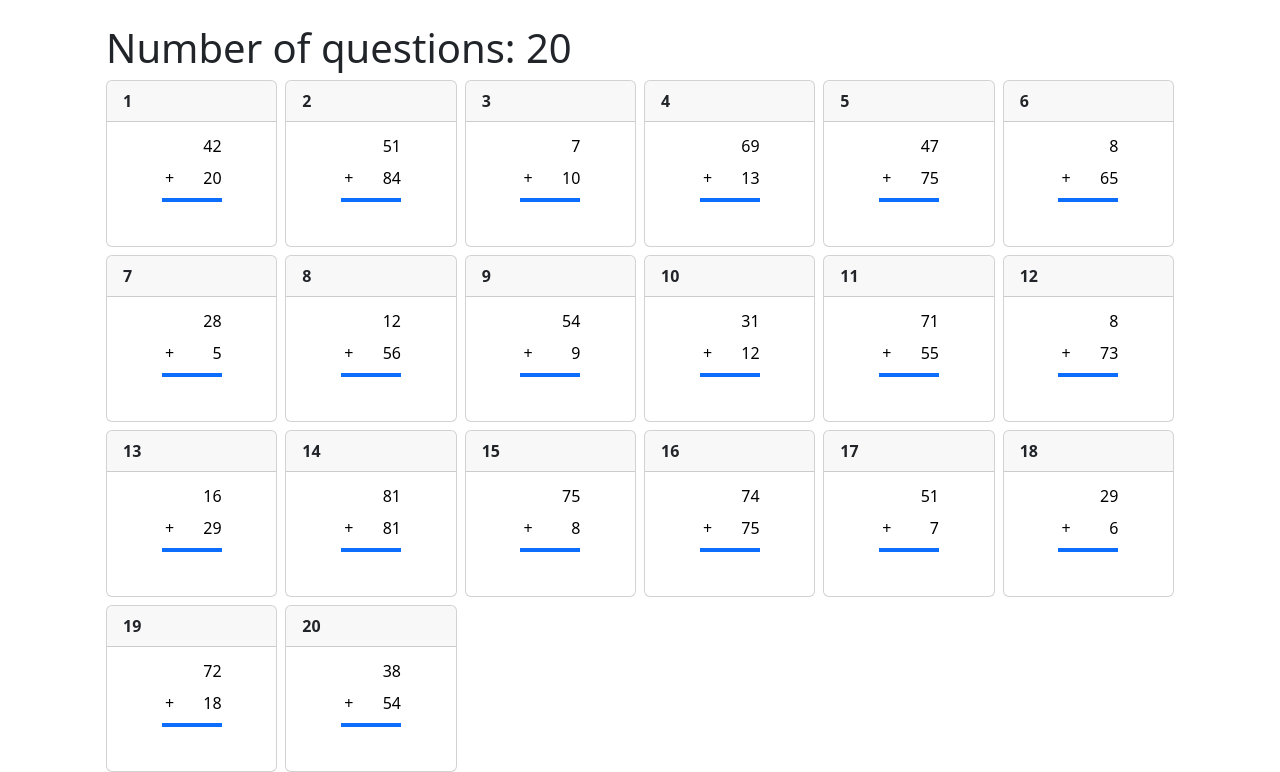
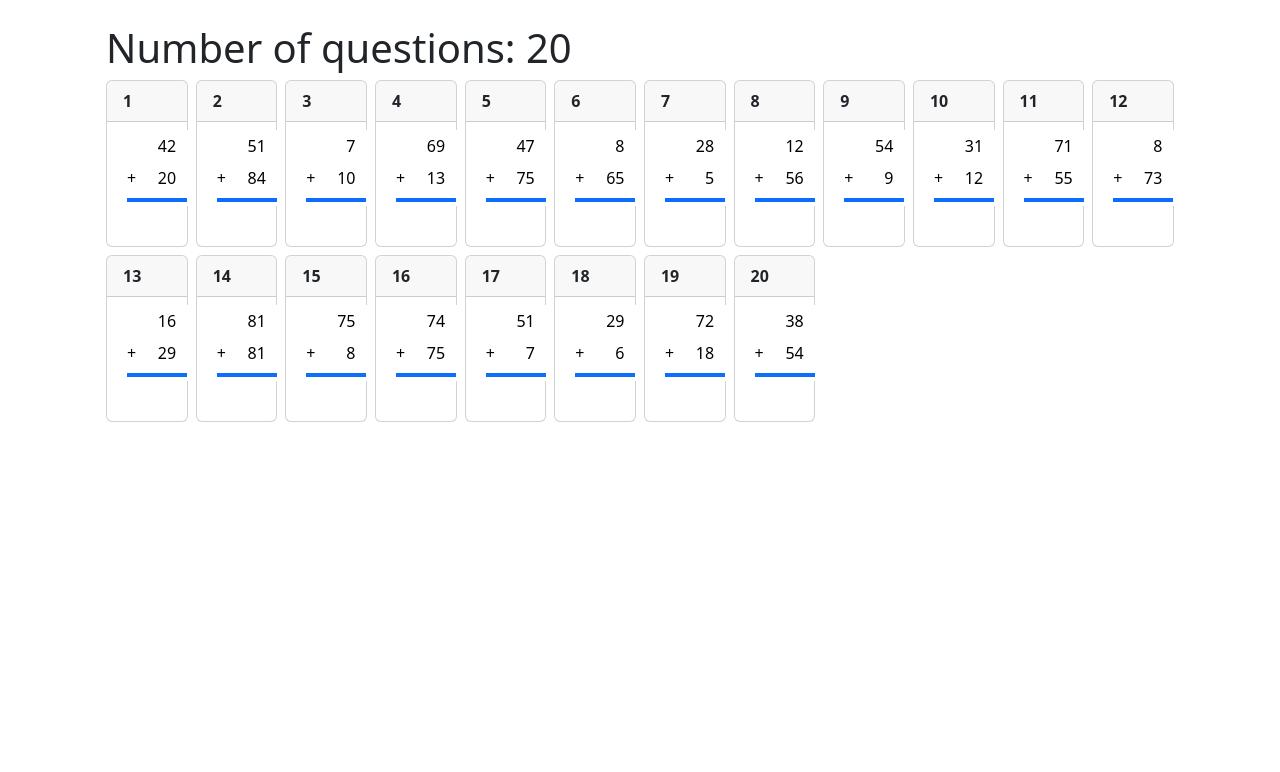
Before and after one commit to hiimdonald/mathy, a Flask app: page /addition in a window 1280 px wide. Shown: the part 73-845 px from the top of the page. After the commit the page ends 495 px from the top, so only its background shows below. Run offline with Flask 2, Linux system fonts and the light colour scheme.

Commit message:
updated tables to better format output of problems

```diff
--- a/templates/problems.html
+++ b/templates/problems.html
@@ -1,15 +1,15 @@
 {% extends 'base.html' %}
 
 {% block content %}
-<div class="container">
+<div class="container pb-5">
     <div>
         <h1> Number of questions: {{ problems | length }} </h1>
     </div>
 
     {% if request.path == url_for('addition') or request.path == url_for('multiplication') %}
-        <div class="row row-cols-6 row-cols-md-6 row-cols-lg-6 g-2">
+        <div class="row g-2">
             {% for i, problem in enumerate(problems) %}
-                <div class="col">
+                <div class="col-2 col-sm-6 col-md-1 col-lg-1">
                     <div class="card h-100 w-100">
                         <div class="card-header fw-bold">{{ i + 1 }}</div>
                             <div class="card-body mx-auto pb-4 pt-2">
@@ -17,21 +17,22 @@
                                     <tbody>
                                     <tr>
                                         <td scope="col"></td>
-                                        <td class="text-end" width="40">
+                                        <td scope="col" class="text-end" width="40">
                                             <p class="card-text">{{ problem.operand1 }}</p>
-
                                         </td>
+                                        <td scope="col"></td>
                                     </tr>
                                     <tr>
-                                    <td class="text-end" cope="col" width="5">
+                                        <td scope="col" class="text-end pl-2" cope="col" width="10">
                                             {{ problem.operator }}
                                         </td>
-                                    <td class="text-end" scope="col" width="35">
+                                        <td scope="col" class="text-end" scope="col">
                                             <p class="card-text">{{ problem.operand2 }}</p>
                                         </td>
+                                        <td scope="col"></td>
                                     </tr>
                                     <tr>
-                                    <td class="text-center" scope="col" colspan="2" width="20">
+                                        <td class="text-center" scope="col" colspan="3" width="20">
                                             <hr width="60" class="border border-primary border-2 opacity-100 m-0 p-0">
                                         </td>
                                     </tr>
```
Lines whose indentation alone changed are shown as unchanged.
